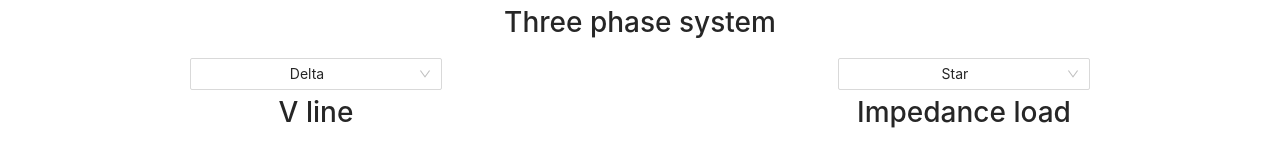
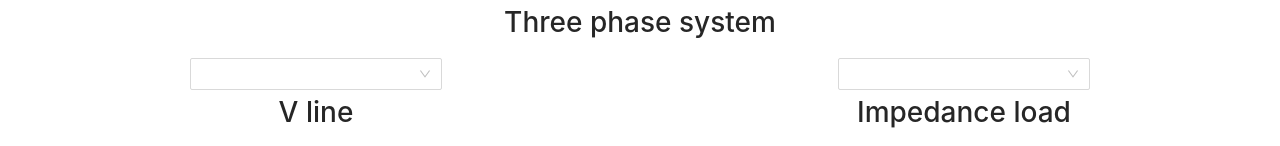
Before and after one commit to Ali-Amin/3-phase-model, a React (Create React App) app: page / in a window 1280 px wide. Shown: the top 146 px of the page. Built offline with nearby package versions, Linux system fonts and the light colour scheme.

Commit message:
add: source shape of the system

```diff
--- a/src/components/Inputs.js
+++ b/src/components/Inputs.js
@@ -10,9 +10,12 @@ function Inputs({
   setVoltageValue,
   setImpedanceTRValue,
   ImpedanceTRValue,
+  sourceShape,
+  loadShape,
+  setSourceShape,
+  setLoadShape
 }) {
-  const [sourceShape, setSourceShape] = useState("Delta");
-  const [loadShape, setLoadShape] = useState("Star");
+
   const [vType, setVType] = useState("line");
 
   function onChangeVoltage(value, key) {
```
